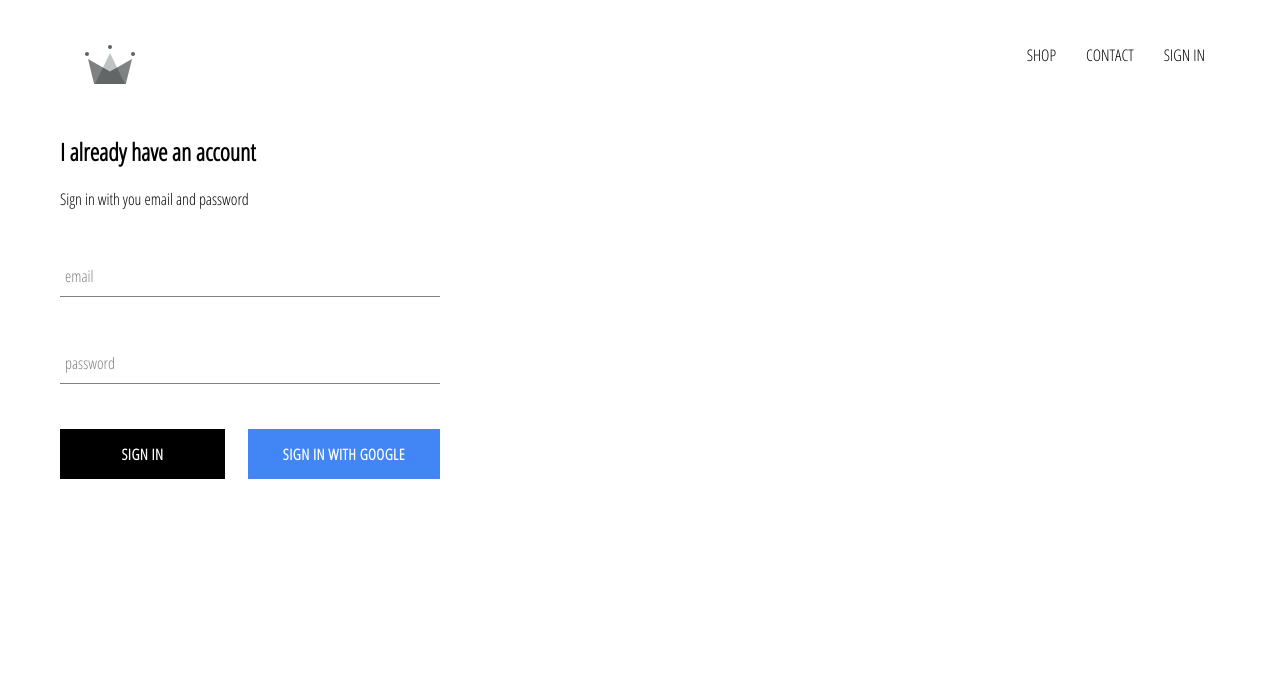
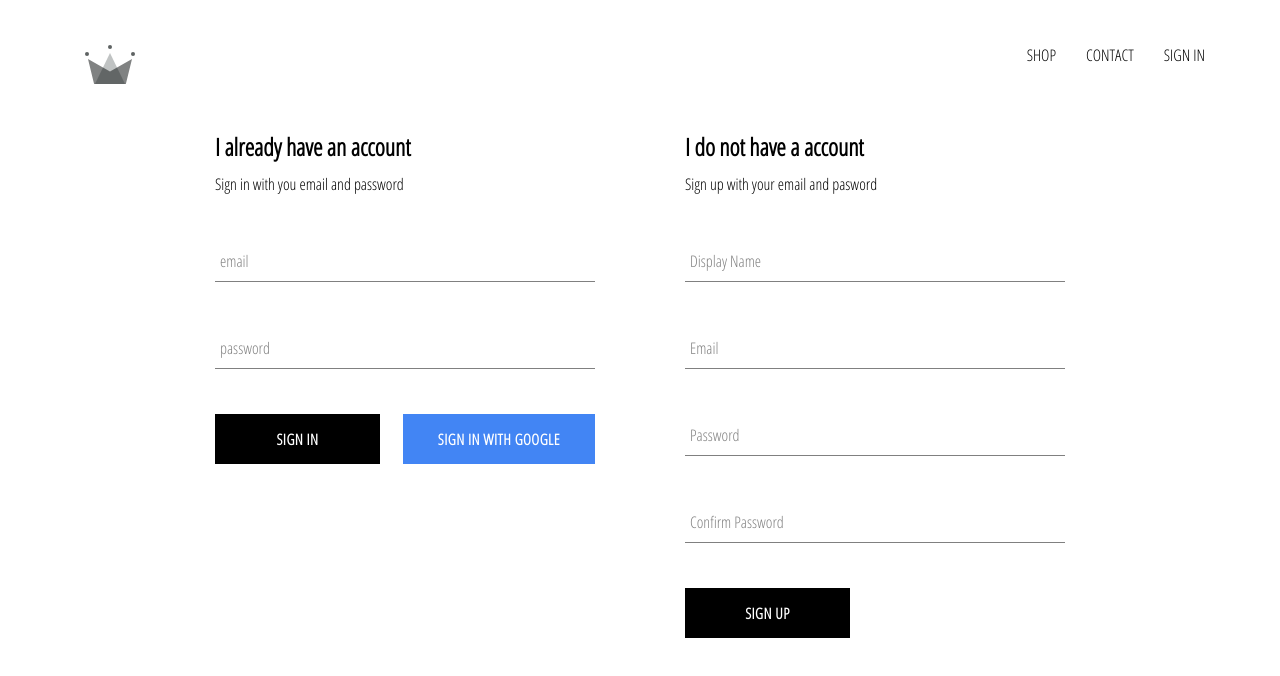
Before and after one commit to Messie88/crown-clotching, a React (Create React App) app: page /signin in a window 1280 px wide. Shown: the top 676 px of the page. Built offline with nearby package versions, Linux system fonts and the light colour scheme; no server answers.

Commit message:
implementi=ed firebase utils, incled ability to store authenticated user into our firestore database

```diff
--- a/src/App.js
+++ b/src/App.js
@@ -1,6 +1,6 @@
 import React from 'react';
 import {Route, Switch} from 'react-router-dom';
-import { auth } from "./firebase/firebase.utilities";
+import { auth, CreateUserProfileDocument } from "./firebase/firebase.utilities";
 
 import './App.css';
 
@@ -16,14 +16,45 @@ class App extends React.Component {
       currentUser: null
     };
   }
-
+  /* onAuthStateChange is an observer(listener) and it return
+  method that stop the observer, which here we call unsubscribeFromAuth,
+  which mean when we call it it closes the subscription*/
   unsubscribeFromAuth = null;
 
-  // When we use firebase when to subscribe. Make our fetch
+  /* Firebase subscribtion. Make our fetch. Here we know
+  weither the use sign in o sign out. When we call the
+  onAuthStageChanged(method from auth lirary),it takes inside
+  a function where the userAuth parameter is the user state is
+  on auth firebase project. auth.onAuthStageChanged opens
+  subscription. It's a opening message system between our app
+  and firebase. Whenever any changes occur on Firebase from any
+  source related to this app,Firebase sends out a message that
+  says the auth status change, the user has updated or sign out
+   */
   componentDidMount() {
-    this.unsubscribeFromAuth = auth.onAuthStateChanged(user => {
-      this.setState({currentUser: user})
-    })
+    this.unsubscribeFromAuth = auth.onAuthStateChanged(async userAuth => {
+     //DATA PERSISTENCE. if the user sign in
+      if(userAuth) {
+        /*This is the query reference. Check if our DB has updated
+        at that reference with any new data. onSnapshot is
+        similar to onAuthStateChange */
+       const userRef = await CreateUserProfileDocument(userAuth);
+       /* If the user exist, store him to the our app. This is the
+        query Snapshot. The .data() allows us to get the actual
+         properties of the object*/
+       userRef.onSnapshot(snapShot => {
+         this.setState({
+           currentUser: {
+             id: snapShot.id,
+             ...snapShot.data()
+           }
+         });
+         console.log(this.state);
+       });
+     } else {
+         this.setState({currentUser: userAuth});
+     }
+    });
   }
   //This will close subscription
   componentWillUnmount(){
--- a/src/components/menu-item/menu-item.scss
+++ b/src/components/menu-item/menu-item.scss
@@ -5,7 +5,6 @@
   display: flex;
   align-items: center;
   justify-content: center;
-  border: 1px solid black;
   margin: 0 7.5px 15px;
   overflow: hidden;
 
--- a/src/components/sign-in/sign-in.jsx
+++ b/src/components/sign-in/sign-in.jsx
@@ -28,7 +28,7 @@ class SignIn extends React.Component {
     render () {
         return (
             <div className="sign-in">
-                <h2>I already have an account</h2>
+                <h2 className="title">I already have an account</h2>
                 <span>Sign in with you email and password</span>
                 <form onSubmit={this.handleSubmit}>
                     <FormInput
--- /dev/null
+++ b/src/components/sign-up/sign-up.jsx
@@ -0,0 +1,98 @@
+import React from 'react';
+
+import FormInput from "../form-input/form-input";
+import CustomButton from "../custom-button/custom-button";
+
+import { auth, CreateUserProfileDocument } from "../../firebase/firebase.utilities";
+
+import "./sign-up.scss";
+
+class SignUp extends React.Component {
+    constructor() {
+        super();
+
+        this.state = {
+            displayName: '',
+            email: '',
+            password: '',
+            confirmPassword: ''
+        }
+    }
+
+    handleSubmit = async event => {
+        event.preventDefault();
+
+        const {displayName, email, password, confirmPassword} = this.state;
+
+        if (password !== confirmPassword) {
+            alert("passwords don't match");
+            return;
+        }
+
+        try {
+            const {user} = await auth.createUserWithEmailAndPassword(email, password);
+            await CreateUserProfileDocument(user, {displayName});
+
+            this.setState({
+                displayName: '',
+                email: '',
+                password: '',
+                confirmPassword: ''
+            });
+        } catch (error) {
+            console.error(error);
+        }
+    };
+
+    handleChange = event => {
+        const {name, value} = event.target;
+        this.setState({[name]: value});
+    }
+
+    render() {
+        const {displayName, email, password, confirmPassword} = this.state;
+        return (
+            <div className="sign-up">
+                <h2 className="title">I do not have a account</h2>
+                <span>Sign up with your email and pasword</span>
+                <form className="sign-up-form" onSubmit={this.handleSubmit}>
+                    <FormInput
+                      type='text'
+                      name='displayName'
+                      value={displayName}
+                      onChange={this.handleChange}
+                      label='Display Name'
+                      required
+                    />
+                    <FormInput
+                      type='email'
+                      name='email'
+                      value={email}
+                      onChange={this.handleChange}
+                      label='Email'
+                      required
+                    />
+                    <FormInput
+                      type='password'
+                      name='password'
+                      value={password}
+                      onChange={this.handleChange}
+                      label='Password'
+                      required
+                    />
+                    <FormInput
+                      type='password'
+                      name='confirmPassword'
+                      value={confirmPassword}
+                      onChange={this.handleChange}
+                      label='Confirm Password'
+                      required
+                    />
+                    <CustomButton type='submit'>SIGN UP</CustomButton>
+                </form>
+            </div>
+        )
+    }
+}
+
+export default SignUp;
--- /dev/null
+++ b/src/components/sign-up/sign-up.scss
@@ -0,0 +1,9 @@
+.sign-up {
+    display: flex;
+    flex-direction: column;
+    width: 380px;
+
+    .title {
+      margin: 10px 0;
+    }
+}
--- a/src/firebase/firebase.utilities.js
+++ b/src/firebase/firebase.utilities.js
@@ -15,21 +15,59 @@ const config = {
     measurementId: "G-CEE0H8WY1B"
 };
 
+/* Storing the user in firebase. To take the user object that we got back from our
+authentication library and then store inside our DB. We use
+here async because we're doing an api request.
+userAuth we get it back from firebase library*/
+export const CreateUserProfileDocument = async(userAuth, additionalData) => {
+    /* if the user doesn't exist, return the current function
+    which mean, exit from the CreateUserProfileDocument*/
+    if (!userAuth) return;
+    //The reference
+    const userRef = firestore.doc(`users/${userAuth.uid}`);
+    /*The snapShot tells us whether or not there user exist.
+    if it exists, it will get it back*/
+    const snapShot = await userRef.get();
+    // The code below create the snapshot(data)
+    if (!snapShot.exists) {
+        /*To create the new user, we're gonna use the userRef
+        because in order for us to create, we have to use the
+        documentReference object not the snapshot. The snapshot
+        simply represents the data.
+        */
+        const {displayName, email} = userAuth;
+        const createdAt = new Date();
+        // The .set() allows us to create a new user
+        try {
+            await userRef.set({
+                displayName,
+                email,
+                createdAt,
+                ...additionalData
+            })
+        } catch (error) {
+            console.log('error creating user', error.message)
+        }
+    }
+   return userRef;
+};
+
 firebase.initializeApp(config);
 //To access firebase auth
 export const auth = firebase.auth();
 //To access the firebase DB
 export const firestore = firebase.firestore();
 
-//Setup of google authentication utilities
+///////////// SETUP OF GOOGLE AUTHENTICATION UTILITIES. START
 const provider = new firebase.auth.GoogleAuthProvider();
 // To always trigger the Google pop-up
 provider.setCustomParameters({prompt: 'select_account'});
-/* signin google method. signInWithPopup takes the provider
+/* Signin google method. signInWithPopup takes the provider
 class that me made, but it takes it for many different types
-of popups. Here we just wont the Google one. There's a twitter
+of popups. Here we just want the Google one. There's a twitter
 one and all kinds available to us in our sign*/
 export const signInWithGoogle = () => auth.signInWithPopup(provider);
+///////////// SETUP OF GOOGLE AUTHENTICATION UTILITIES. END
 
 //In case we want the whole library
 export default firebase;
--- a/src/pages/sign-in-and-sign-up/sign-in-and-sign-up.jsx
+++ b/src/pages/sign-in-and-sign-up/sign-in-and-sign-up.jsx
@@ -1,11 +1,13 @@
 import React from 'react';
 import SignIn from "../../components/sign-in/sign-in";
+import SignUp from "../../components/sign-up/sign-up";
 
 import './sign-in-and-sign-up.scss';
 
 const SignInAndSignUpPage = () => (
     <div className='sign-in-and-sign-up'>
         <SignIn />
+        <SignUp />
     </div>
 );
 
--- a/src/pages/sign-in-and-sign-up/sign-in-and-sign-up.scss
+++ b/src/pages/sign-in-and-sign-up/sign-in-and-sign-up.scss
@@ -0,0 +1,6 @@
+.sign-in-and-sign-up {
+    width: 850px;
+    display: flex;
+    justify-content: space-between;
+    margin: 30px auto;
+}
```
